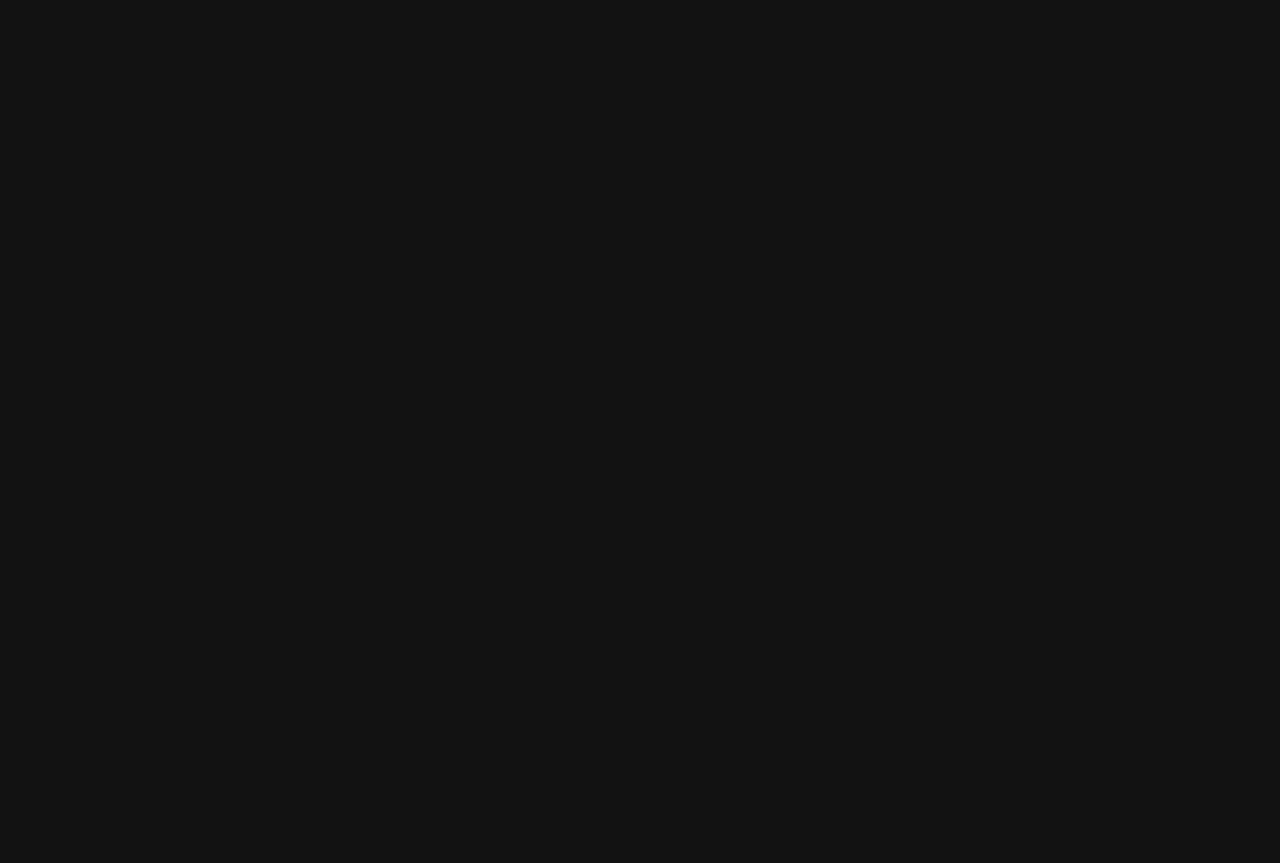
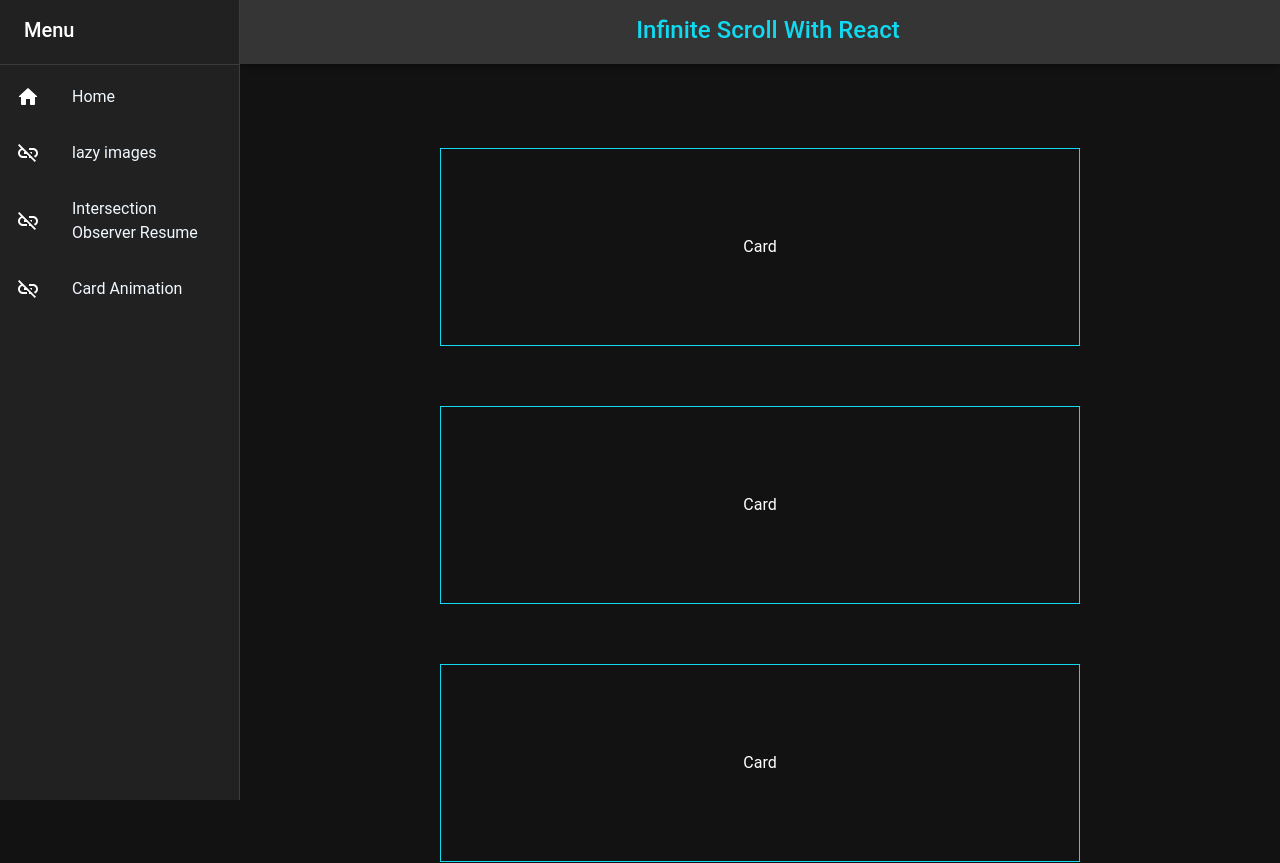
Before and after one commit to pierslabs/react-infinite-scroll, a React (Vite) app: page /card-animation in a window 1280 px wide. Before the commit this address had no page. Shown: the top 863 px of the page. Before the commit the page ends 800 px from the top, so only its background shows below. Built offline with nearby package versions, Linux system fonts and the light colour scheme.

Commit message:
add  card animation

```diff
--- /dev/null
+++ b/src/components/ListItem.tsx
@@ -0,0 +1,9 @@
+const ListItem = () => {
+  return (
+    <div className="list-item">
+      <p>Card</p>
+    </div>
+  );
+};
+
+export default ListItem;
--- a/src/components/Sidebar.tsx
+++ b/src/components/Sidebar.tsx
@@ -74,6 +74,16 @@ const Sidebar: FC<SidebarProps> = ({ drawerWidth }) => {
               </ListItemButton>
             </ListItem>
           </Link>
+          <Link className="link" to="/card-animation">
+            <ListItem disablePadding>
+              <ListItemButton>
+                <ListItemIcon>
+                  <LinkOff sx={{ color: "#fff", marginBottom: 1 }} />
+                </ListItemIcon>
+                <ListItemText primary="Card Animation" />
+              </ListItemButton>
+            </ListItem>
+          </Link>
         </List>
       </Drawer>
     </Box>
--- a/src/index.css
+++ b/src/index.css
@@ -29,3 +29,30 @@
 .title-page {
   color: rgb(16, 217, 240);
 }
+
+.card {
+  transform: translateX(400px);
+  opacity: 0;
+  transition: transform 0.3s ease-out, opacity 0.3s ease-out;
+}
+
+.card.show {
+  transform: translateX(0);
+  opacity: 1;
+}
+
+.list-animation-container {
+  display: flex;
+  flex-direction: column;
+  align-items: center;
+  justify-content: center;
+  margin-top: 30px;
+}
+
+.list-item {
+  padding: 10%;
+  border: 1px solid rgb(16, 217, 240);
+  width: 50vw;
+  margin: 30px;
+  text-align: center;
+}
--- /dev/null
+++ b/src/pages/List.tsx
@@ -0,0 +1,37 @@
+import { useEffect } from "react";
+import ListItem from "../components/ListItem";
+import Layout from "../Layout/Layout";
+
+const List = () => {
+  const numbers = Array.from(Array(100).keys());
+
+  useEffect(() => {
+    const cards = document.querySelectorAll(".card");
+
+    const observer = new IntersectionObserver(
+      (entries) => {
+        entries.forEach((entry) => {
+          entry.target.classList.toggle("show", entry.isIntersecting);
+        });
+      },
+      { threshold: 0.2 }
+    );
+
+    cards.forEach((card) => {
+      observer.observe(card);
+    });
+  }, []);
+  return (
+    <Layout>
+      <div className="list-animation-container">
+        {numbers.map((number) => (
+          <div key={number} className="card">
+            <ListItem />
+          </div>
+        ))}
+      </div>
+    </Layout>
+  );
+};
+
+export default List;
--- a/src/routes/AppRoutes.tsx
+++ b/src/routes/AppRoutes.tsx
@@ -2,6 +2,7 @@ import { Route, Routes } from "react-router-dom";
 import Home from "../pages/Home";
 import About from "../pages/About";
 import LazyImages from "../pages/LazyImages";
+import List from "../pages/List";
 
 const AppRoutes = () => {
   return (
@@ -9,6 +10,7 @@ const AppRoutes = () => {
       <Route path="/" element={<Home />} />
       <Route path="/lazy" element={<LazyImages />} />
       <Route path="/intersection-observer" element={<About />} />
+      <Route path="/card-animation" element={<List />} />
     </Routes>
   );
 };
```
